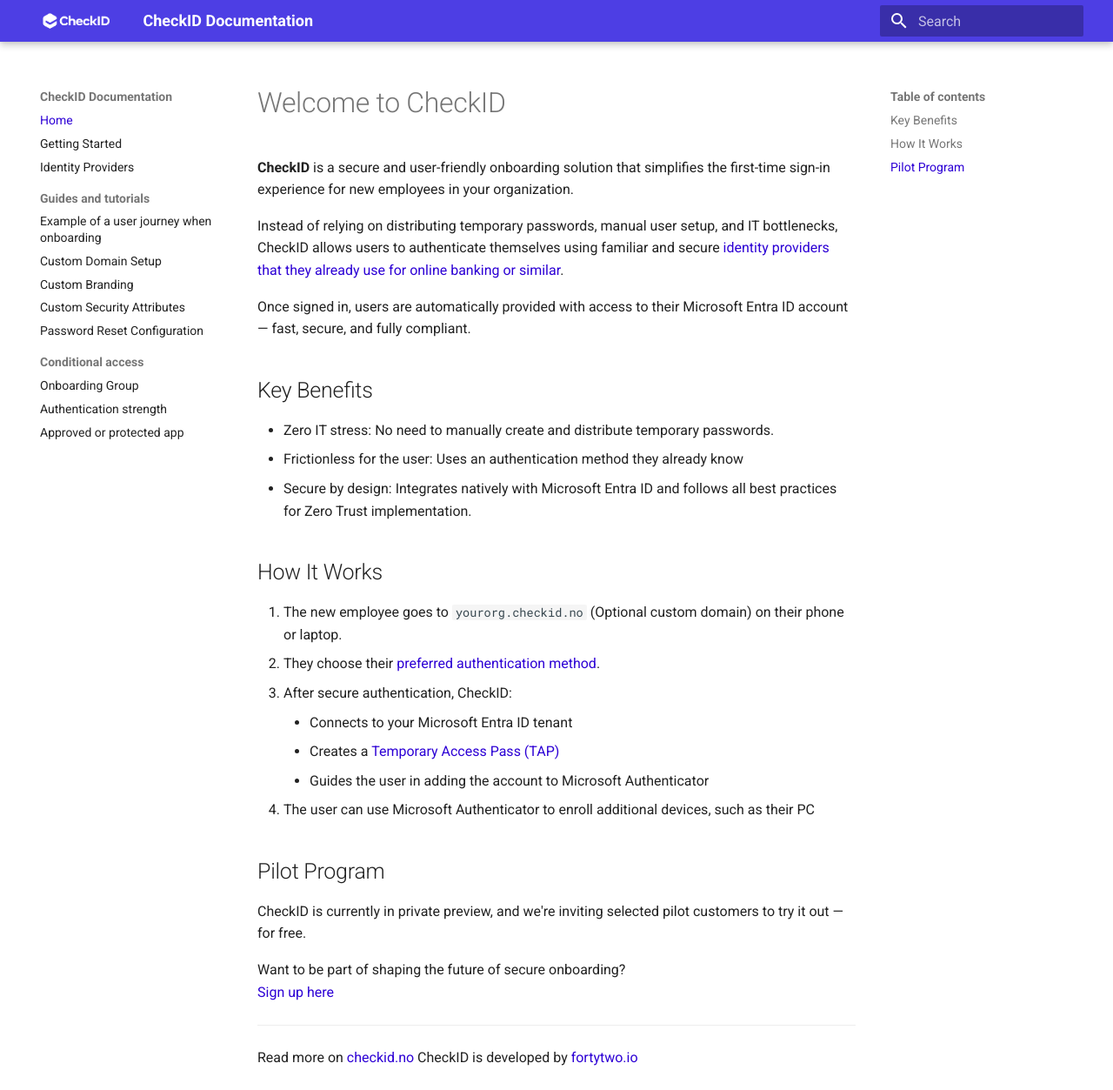
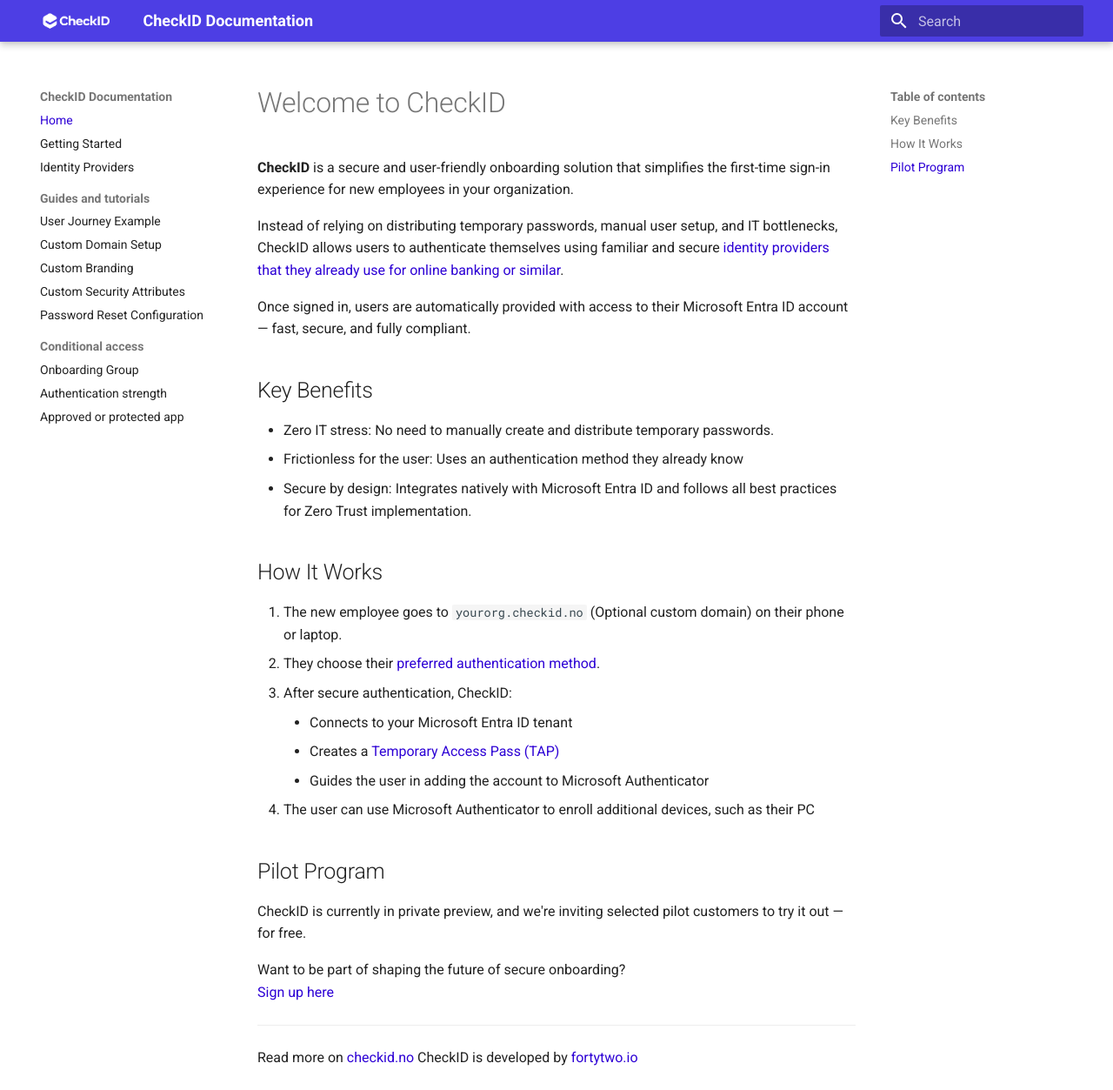
Before and after one commit to fortytwoservices/checkid-public-docs, an MkDocs documentation site: the page built from docs/index.md, in a window 1280 px wide and 1253 px high. Shown: the whole window at 87% size. Built offline with MkDocs 1.6.1 and Material for MkDocs 9.7.7, drawn with Linux system fonts in a browser that asks for light colours; some of the changed lines change nothing that is shown.

Commit message:
chore: adjusted menu
Signed-off-by: Remi Vandemir <remi.vandemir@fortytwo.io>

```diff
--- a/mkdocs.yml
+++ b/mkdocs.yml
@@ -25,10 +25,10 @@
 
 nav:
   - Home: index.md
-  - Getting-Started.md
+  - Getting Started: Getting-Started.md
   - Identity Providers: Identity-Providers/Overview.md
   - Guides and tutorials:
-      - Guides/User-Journey-Example.md
+      - User Journey Example: Guides/User-Journey-Example.md
       - Guides/Custom-Domain-Setup.md
       - Guides/Custom-Branding.md
       - Guides/Custom-Security-Attributes.md
```
